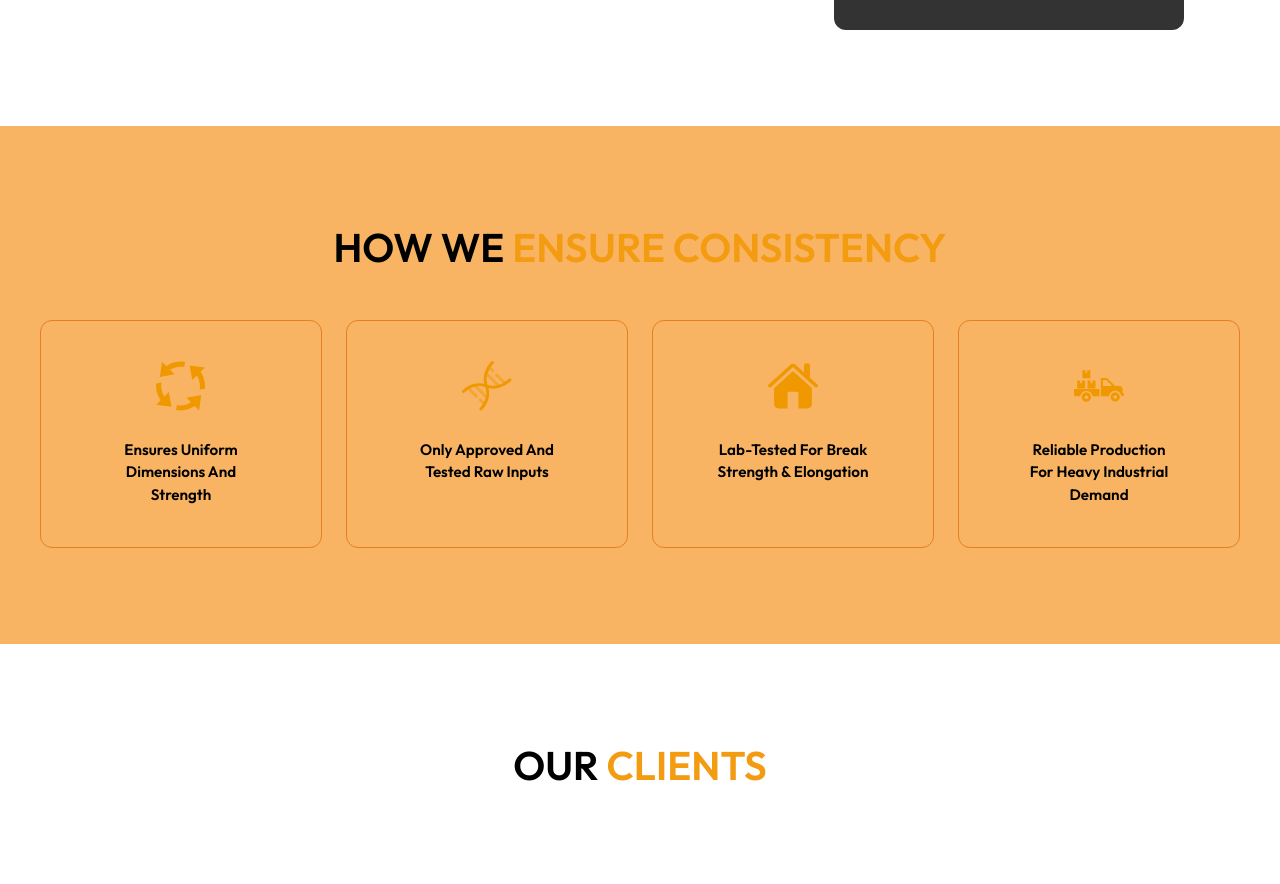
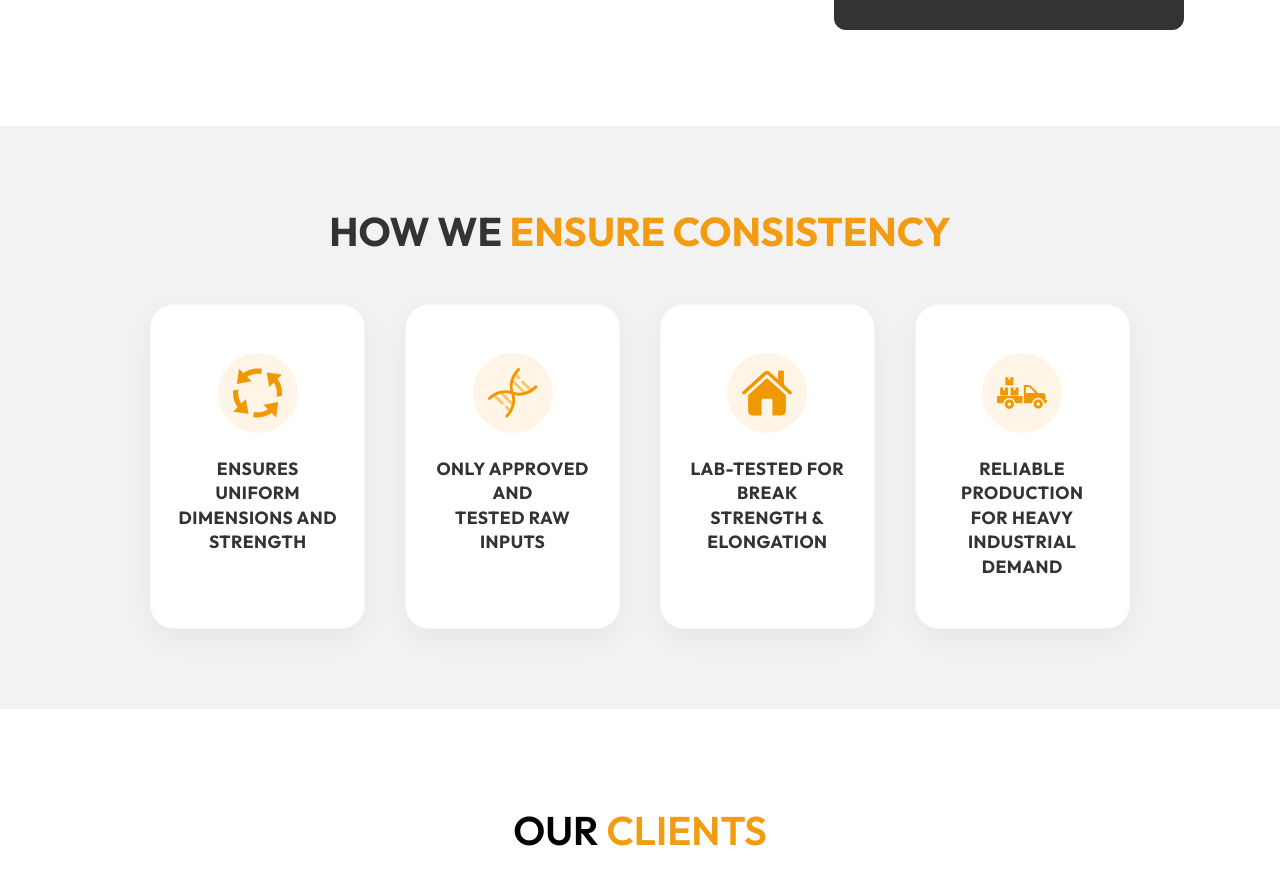
Before and after one commit to trivonotech/KARAM-PET---STRAP-INDUSTRIES, a Next.js app: page /about in a window 1280 px wide. Shown: the part 2280-3164 px from the top of the page. Built offline with nearby package versions, Linux system fonts and the light colour scheme; no server answers; the database is empty.

Commit message:
refactor: overhaul the visual design and layout of the "Consistency Section" on the about page.

```diff
--- a/src/app/about/page.module.css
+++ b/src/app/about/page.module.css
@@ -203,47 +203,76 @@
 
 /* Consistency Section (Orange BG) */
 .consistencySection {
-    background-color: #F8B463;
-    /* Warmer/Stronger Orange */
-    padding: 6rem 2rem;
-    text-align: center;
+    background-color: #f2f2f2;
+    padding: 5rem 0;
     margin-bottom: 6rem;
 }
 
 .consistencyTitle {
     font-size: 2.5rem;
-    font-weight: 600;
+    font-weight: 700;
     margin-bottom: 3rem;
-    color: #000;
+    color: var(--primary);
+    text-transform: uppercase;
+    text-align: center;
 }
 
 .featuresGrid {
     display: grid;
     grid-template-columns: repeat(4, 1fr);
-    gap: 1.5rem;
-    max-width: 1200px;
+    gap: 2.5rem;
+    width: 90%;
+    max-width: 1400px;
     margin: 0 auto;
 }
 
 .featureCard {
-    border: 1px solid #E67E22;
-    /* Stronger orange border */
-    background-color: transparent;
-    /* Remove transparency for cleaner look or keep subtle */
-    padding: 2.5rem 1rem;
-    border-radius: 12px;
+    background: #ffffff;
+    padding: 3rem 1.5rem;
+    border-radius: var(--radius-lg);
+    box-shadow: 0 10px 30px rgba(0, 0, 0, 0.05);
+    transition: all 0.3s cubic-bezier(0.25, 0.8, 0.25, 1);
+    position: relative;
+    overflow: hidden;
+    border: 1px solid rgba(0, 0, 0, 0.03);
     display: flex;
     flex-direction: column;
     align-items: center;
-    gap: 1.5rem;
+    text-align: center;
+}
+
+.featureCard:hover {
+    transform: translateY(-10px);
+    box-shadow: 0 20px 40px rgba(0, 0, 0, 0.1);
+}
+
+.iconWrapper {
+    width: 80px;
+    height: 80px;
+    border-radius: 50%;
+    background-color: rgba(243, 156, 18, 0.1);
+    display: flex;
+    align-items: center;
+    justify-content: center;
+    margin-bottom: 1.5rem;
+    color: var(--primary);
+    font-size: 2rem;
+    transition: all 0.3s ease;
+}
+
+.featureCard:hover .iconWrapper {
+    background-color: var(--primary);
+    color: #ffffff;
+    transform: scale(1.1);
 }
 
 .featureText {
-    font-size: 0.95rem;
-    font-weight: 600;
-    color: #000;
-    /* Darker text */
-    line-height: 1.5;
+    font-size: 1.1rem;
+    font-weight: 700;
+    color: #333;
+    line-height: 1.4;
+    text-transform: uppercase;
+    letter-spacing: 0.5px;
 }
 
 /* Clients Section */
--- a/src/app/about/page.tsx
+++ b/src/app/about/page.tsx
@@ -153,6 +153,7 @@ export default function AboutPage() {
 
             {/* Consistency Section */}
             <section className={styles.consistencySection}>
+                <div className={styles.container}>
                     <ScrollAnimation variant="fadeUp">
                         <h2 className={styles.consistencyTitle}>
                             HOW WE <span className={styles.orangeText}>ENSURE CONSISTENCY</span>
@@ -191,6 +192,7 @@ export default function AboutPage() {
                                 Reliable Production<br />For Heavy Industrial<br />Demand
                             </p>
                         </ScrollAnimation>
+                    </div>
                 </div>
             </section>
 
```
Lines whose indentation alone changed are shown as unchanged.
